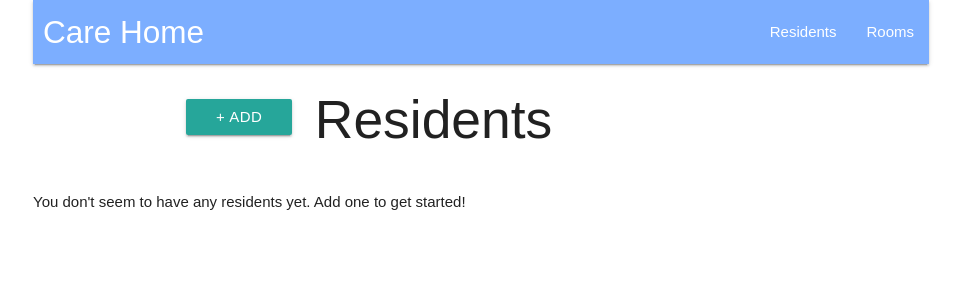
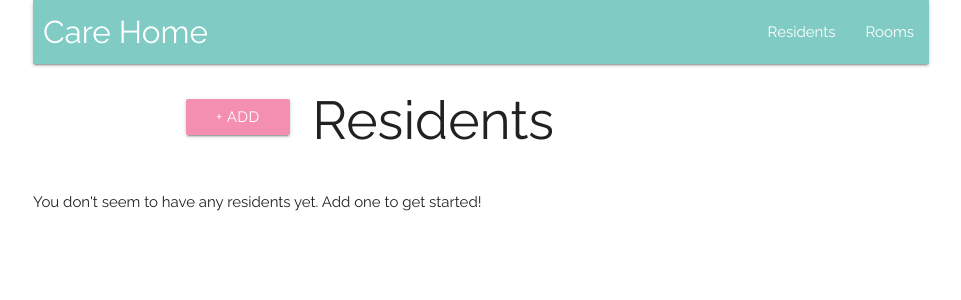
Before and after one commit to DavidRHale/care-home-client, a React (Create React App) app: page /residents in a window 1280 px wide. Shown: the top 300 px of the page, without its empty margins (159-1120 px from the left). Built offline with nearby package versions, Linux system fonts and the light colour scheme; no server answers.

Commit message:
Change styles and font

```diff
--- a/public/index.html
+++ b/public/index.html
@@ -1,5 +1,6 @@
 <!DOCTYPE html>
 <html lang="en">
+
 <head>
   <meta charset="utf-8">
   <meta name="viewport" content="width=device-width, initial-scale=1, shrink-to-fit=no">
@@ -8,6 +9,7 @@
       manifest.json provides metadata used when your web app is added to the
       homescreen on Android. See https://developers.google.com/web/fundamentals/engage-and-retain/web-app-manifest/
     -->
+  <link href="https://fonts.googleapis.com/css?family=Raleway" rel="stylesheet">
   <link rel="manifest" href="%PUBLIC_URL%/manifest.json">
   <link rel="shortcut icon" href="%PUBLIC_URL%/favicon.ico">
   <!--
@@ -21,6 +23,7 @@
     -->
   <title>React App</title>
 </head>
+
 <body>
   <noscript>
     You need to enable JavaScript to run this app.
@@ -37,4 +40,5 @@
       To create a production bundle, use `npm run build` or `yarn build`.
     -->
 </body>
+
 </html>
--- a/src/components/Navigation.js
+++ b/src/components/Navigation.js
@@ -2,7 +2,7 @@ import React from 'react';
 import { Link } from 'react-router-dom';
 
 export default () => (
-  <nav>
+  <nav className="teal lighten-3">
     <div className="nav-wrapper">
       <Link to="/" className="brand-logo">Care Home</Link>
       <ul id="nav-mobile" className="right hide-on-med-and-down">
--- a/src/components/Residents/ResidentsCollection/ResidentsCollection.js
+++ b/src/components/Residents/ResidentsCollection/ResidentsCollection.js
@@ -6,7 +6,7 @@ import moment from 'moment';
 const ResidentsCollection = ({ residents, onDeleteClick }) => {
   const renderResidents = () => (
     residents.map(resident => (
-      <div className="col s12 m4 offset-m2 l5 offset-l1" key={resident.id}>
+      <div className="col s12 m6 l5 offset-l1" key={resident.id}>
         <div className="card hoverable">
           <div className="card-content">
             <span className="card-title">{resident.first_name} {resident.last_name}</span>
@@ -16,11 +16,11 @@ const ResidentsCollection = ({ residents, onDeleteClick }) => {
             <p>Favourite Food: {resident.favourite_food}</p>
           </div>
           <div className="card-action valign-wrapper">
-            <Link to={`/residents/${resident.id}/edit`}>
+            <Link to={`/residents/${resident.id}/edit`} className="btn pink lighten-3">
               Edit
             </Link>
             <button
-              className="btn red"
+              className="btn red lighten-1"
               onClick={(event) => {
                 event.preventDefault();
                 onDeleteClick(resident.id);
--- a/src/components/Residents/ResidentsContainer/ResidentsContainer.js
+++ b/src/components/Residents/ResidentsContainer/ResidentsContainer.js
@@ -47,7 +47,7 @@ export default class ResidentsContainer extends Component {
       <div>
         <div className="row valign-wrapper">
           <div className="col offset-s1 offset-m2">
-            <Link to="/residents/new" className="btn">
+            <Link to="/residents/new" className="btn pink lighten-3">
               + Add
             </Link>
           </div>
--- a/src/components/Residents/ResidentsEdit/ResidentsEdit.js
+++ b/src/components/Residents/ResidentsEdit/ResidentsEdit.js
@@ -151,7 +151,7 @@ class ResidentsEdit extends Component {
           </div>
 
           <div className="col s12 m2">
-            <button className="btn pink" onClick={this.onSubmit}>
+            <button className="btn pink lighten-3" onClick={this.onSubmit}>
               Save
             </button>
           </div>
--- a/src/components/Rooms/RoomsContainer/RoomsContainer.js
+++ b/src/components/Rooms/RoomsContainer/RoomsContainer.js
@@ -103,7 +103,7 @@ export default class RoomsContainer extends Component {
       <div>
         <div className="row valign-wrapper">
           <div className="col offset-s1 offset-m2">
-            <button className="btn" onClick={() => this.setState({ hideForm: !hideForm })}>
+            <button className="btn pink lighten-3" onClick={() => this.setState({ hideForm: !hideForm })}>
               + Add
             </button>
           </div>
--- a/src/components/Rooms/RoomsEdit/RoomsEdit.js
+++ b/src/components/Rooms/RoomsEdit/RoomsEdit.js
@@ -75,7 +75,7 @@ class RoomsEdit extends Component {
         </div>
 
         <div className="col s12 m2">
-          <button className="submit-button btn pink" onClick={this.onSubmit}>
+          <button className="submit-button btn pink lighten-3" onClick={this.onSubmit}>
             {this.props.roomName ? 'Update' : 'Add'}
           </button>
         </div>
--- a/src/components/Rooms/RoomsListItem/RoomsListItem.js
+++ b/src/components/Rooms/RoomsListItem/RoomsListItem.js
@@ -16,7 +16,7 @@ const RoomsListItem = ({ room, itemIndex, onEditClick }) => {
       <div className="col s12 m4 l5 bold"><b>Room: {room.name}</b></div>
       <div className="col s12 m5 l5">Resident: {residentName}</div>
       <div className="col s12 m3 l2">
-        <button className="btn pink" onClick={onClick}>
+        <button className="btn pink lighten-3" onClick={onClick}>
           Edit
         </button>
       </div>
--- a/src/components/Rooms/RoomsListItemEdit/RoomsListItemEdit.js
+++ b/src/components/Rooms/RoomsListItemEdit/RoomsListItemEdit.js
@@ -21,14 +21,14 @@ const RoomsListItemEdit = ({
       </div>
       <div className="col s12 m2">
         <button
-          className="btn delete-button red"
+          className="btn delete-button red lighten-1"
           onClick={(event) => {
             event.preventDefault();
             onDeleteClick(room.id);
           }}
         >
           X
-      </button>
+        </button>
       </div>
     </li>
   );
--- a/src/index.css
+++ b/src/index.css
@@ -1,11 +1,7 @@
 body {
   margin: 0;
   padding: 0;
-  font-family: sans-serif;
-}
-
-nav {
-  background-color: #7caeff;
+  font-family: 'Raleway', sans-serif;
 }
 
 nav .brand-logo {
@@ -41,3 +37,7 @@ nav .brand-logo {
 .numSelect {
   max-width: 100px;
 }
+
+.card-action a {
+  margin-right: 10px;
+}
```
Lines whose indentation alone changed are shown as unchanged.
